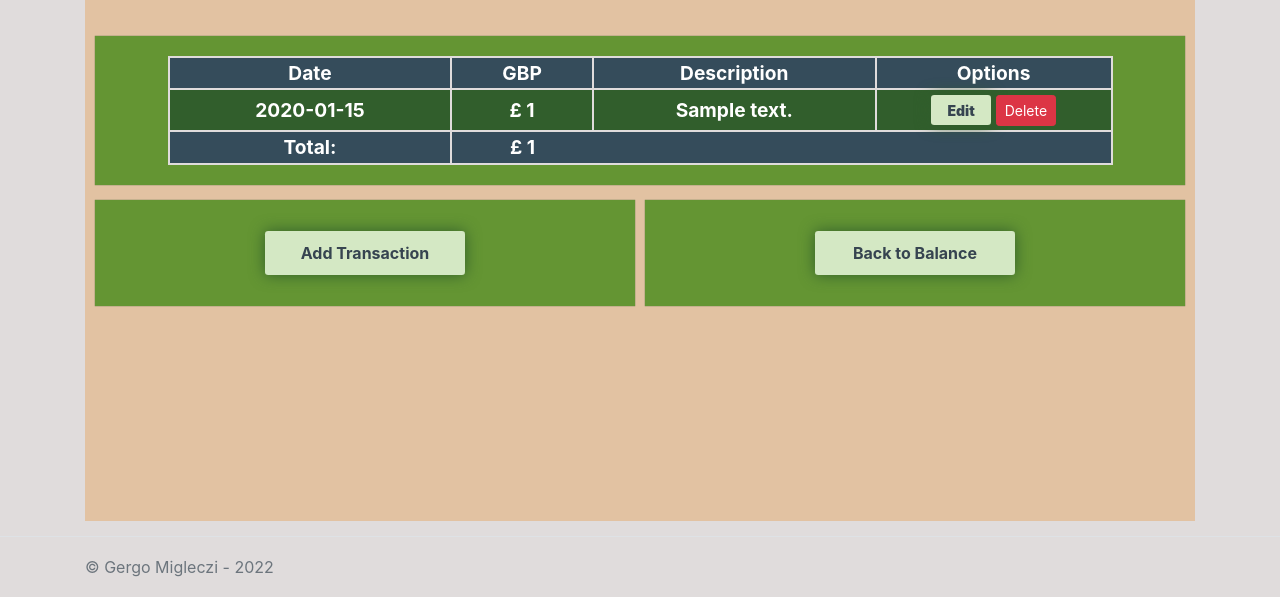
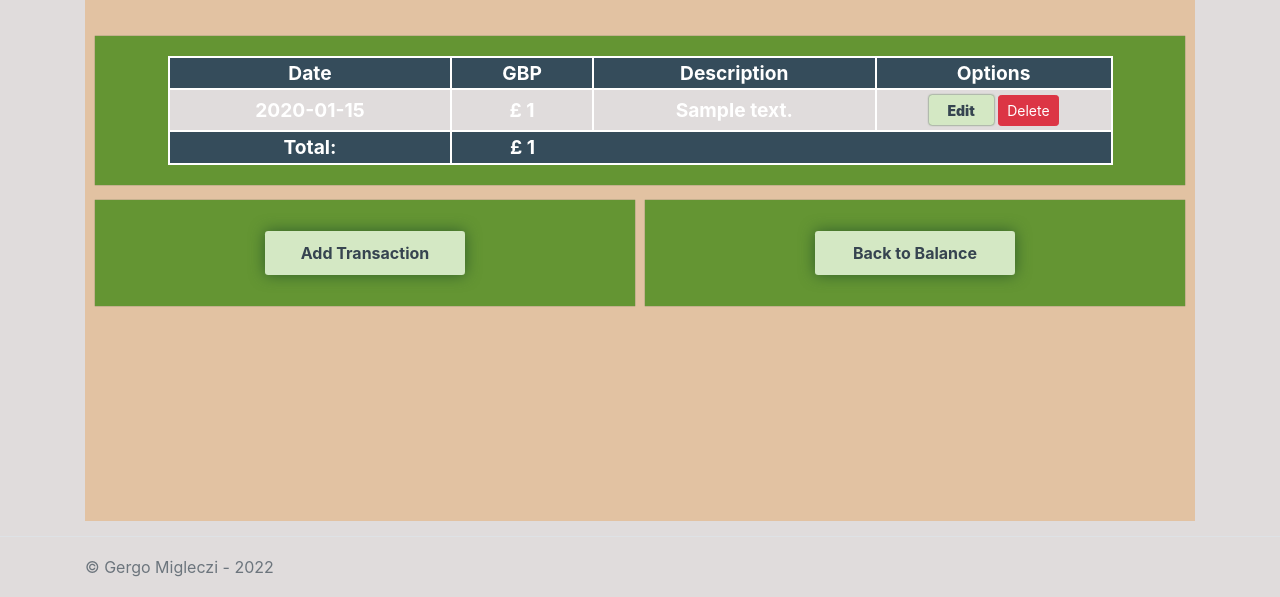
Before and after one commit to GergoMigleczi/Personal-Accounting, an ASP.NET Core app: page /Currency/gbp in a window 1280 px wide. Shown: the part 365-962 px from the top of the page. Run offline with ASP.NET Core 8, Linux system fonts and the light colour scheme; empty tables hold one stand-in row (values such as "Sample post"); the project's own start-up code is not run, and a stand-in starts its controllers and pages; database files in the repository are not loaded.

Commit message:
CSS Changes
Date: 27/10/2022

```diff
--- a/Pages/Currency.cshtml
+++ b/Pages/Currency.cshtml
@@ -67,7 +67,7 @@
                                             <form method="post">
                                                 <a class="btn btn-sm button-currency-sm" asp-page="/EditTransactions" asp-route-id="@item.ID">Edit</a>
 
-                                                <input type="submit" value="Delete" class="btn btn-danger btn-sm" />
+                                                <input type="submit" value="Delete" class="btn btn-sm btn-danger " />
                                                 <input type="hidden" name="ID" value="@item.ID" />
                                             </form>
                                         </td>
--- a/wwwroot/css/stylesheet.css
+++ b/wwwroot/css/stylesheet.css
@@ -39,12 +39,12 @@ body {
     margin-bottom: 4px;
 }
 .button-currency-sm {
-    width: 60px;
+    width: 65px;
     height: 30px;
     text-align: center;
     background-color: #d4e8c4;
     border-radius: 0.2rem;
-    box-shadow: 0px 0px 15px #315e2c;
+    box-shadow: 0px 0px 2px #315e2c;
     color: #364450;
     font-weight: bolder;
     margin-top: 4px;
@@ -53,7 +53,7 @@ body {
 
     .button-currency-sm:hover {
         background-color: #d7e493;
-        box-shadow: 0px 0px 13px #315e2c;
+        box-shadow: 0px 0px 1px #315e2c;
     }
 
     .button-currency-sm:active {
@@ -74,6 +74,27 @@ body {
     margin-top: 5px;
     margin-bottom: 3px;
 }
+
+.btn-shdw {
+    box-shadow: 0px 0px 2px #315e2c;
+    width: 65px;
+    height: 30px;
+    margin-top: 4px;
+    margin-bottom: 4px;
+    font-weight: bolder;
+
+}
+    .btn-shdw:hover {
+        background-color: #c82333;
+        box-shadow: 0px 0px 1px #315e2c;
+    }
+
+    .btn-shdw:active {
+        background-color: #c82333;
+        box-shadow: 0px 0px 0px #315e2c;
+        margin-top: 5px;
+        margin-bottom: 3px;
+    }
 
 .div-padding {
     padding-top: 10px;
@@ -140,15 +161,15 @@ h1 {
 
 thead, tfoot {
     background-color: #354c5b;
-    border: solid 2px #e0dcdc;
+    border: solid 2px white;
     border-collapse: collapse;
 }
 .table-body {
-    background-color: #315e2c;
-    border: solid 2px #e0dcdc;
+    background-color: #e0dcdc;
+    border: solid 2px white;
     border-collapse: collapse;
 }
 .table-border {
-    border: solid 2px #e0dcdc;
+    border: solid 2px white;
     border-collapse: collapse;
 }
```
Also changed, not shown: Transactions.db, wwwroot/lib/bootstrap/dist/css/bootstrap.css, 5 other files.
